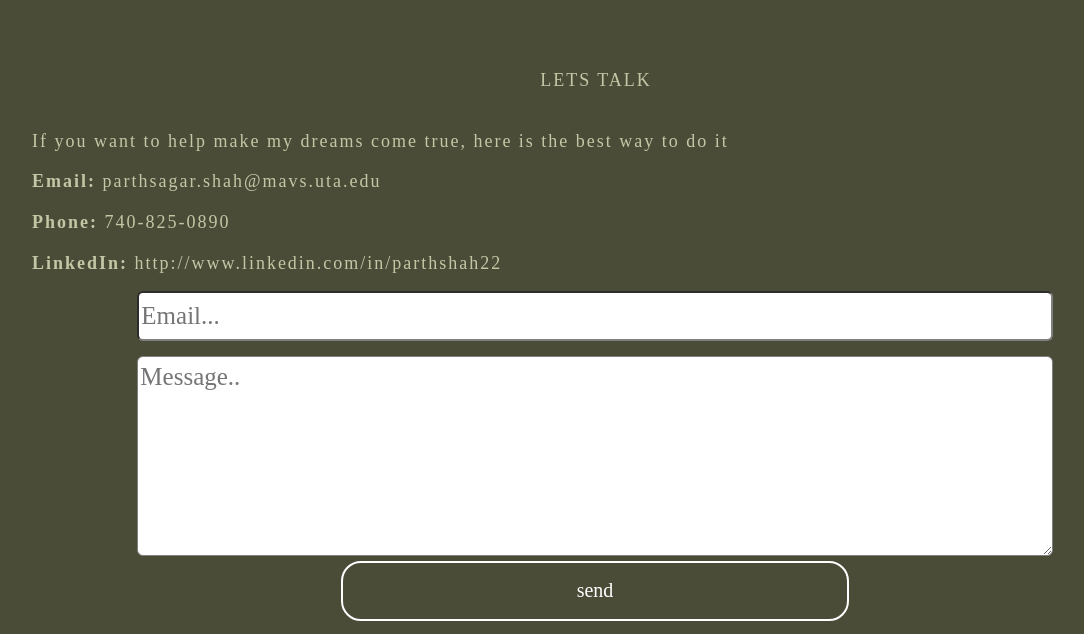
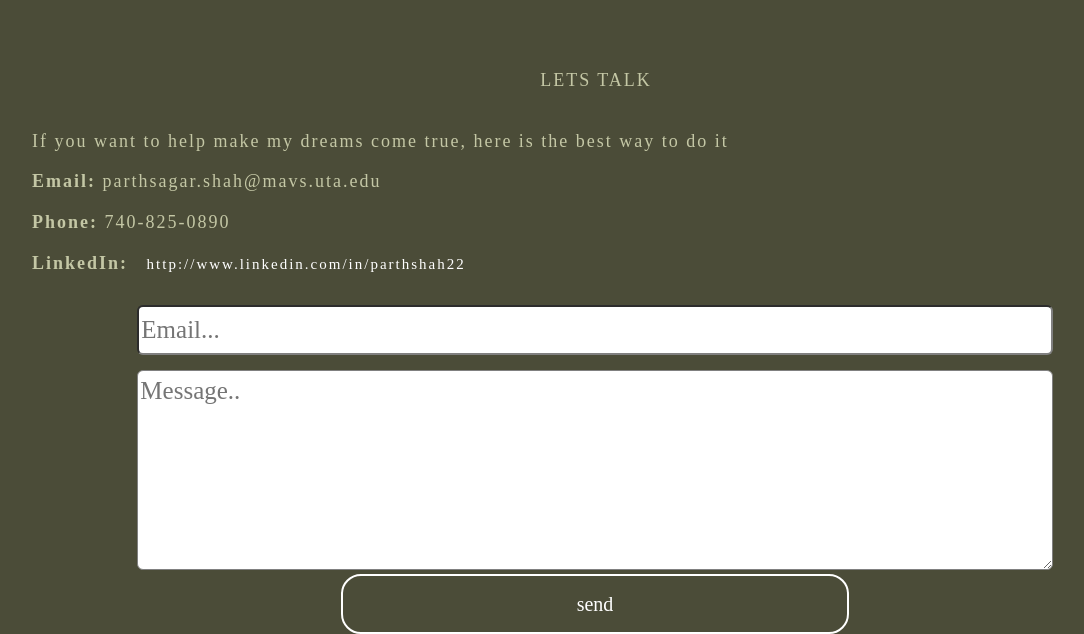
Before and after one commit to parthshah2208/parthshah2208.github.io, a plain HTML site: page pages/contact.html in a window 1280 px wide. Shown: the part 171-805 px from the top of the page, without its empty margins (45-1129 px from the left). Drawn offline with nearby package versions, Linux system fonts and the light colour scheme.

Commit message:
Add files via upload
changes

```diff
--- a/pages/contact.html
+++ b/pages/contact.html
@@ -30,7 +30,7 @@
               <p>If you want to help make my dreams come true, here is the best way to do it</p>
               <p><strong>Email:</strong> parthsagar.shah@mavs.uta.edu</p>
                 <p><strong>Phone:</strong> 740-825-0890</p>
-                  <p><strong>LinkedIn:</strong> http://www.linkedin.com/in/parthshah22</p>
+                  <p><strong>LinkedIn:</strong> <a href="http://www.linkedin.com/in/parthshah22">http://www.linkedin.com/in/parthshah22</a></p>
 
 
 
```
